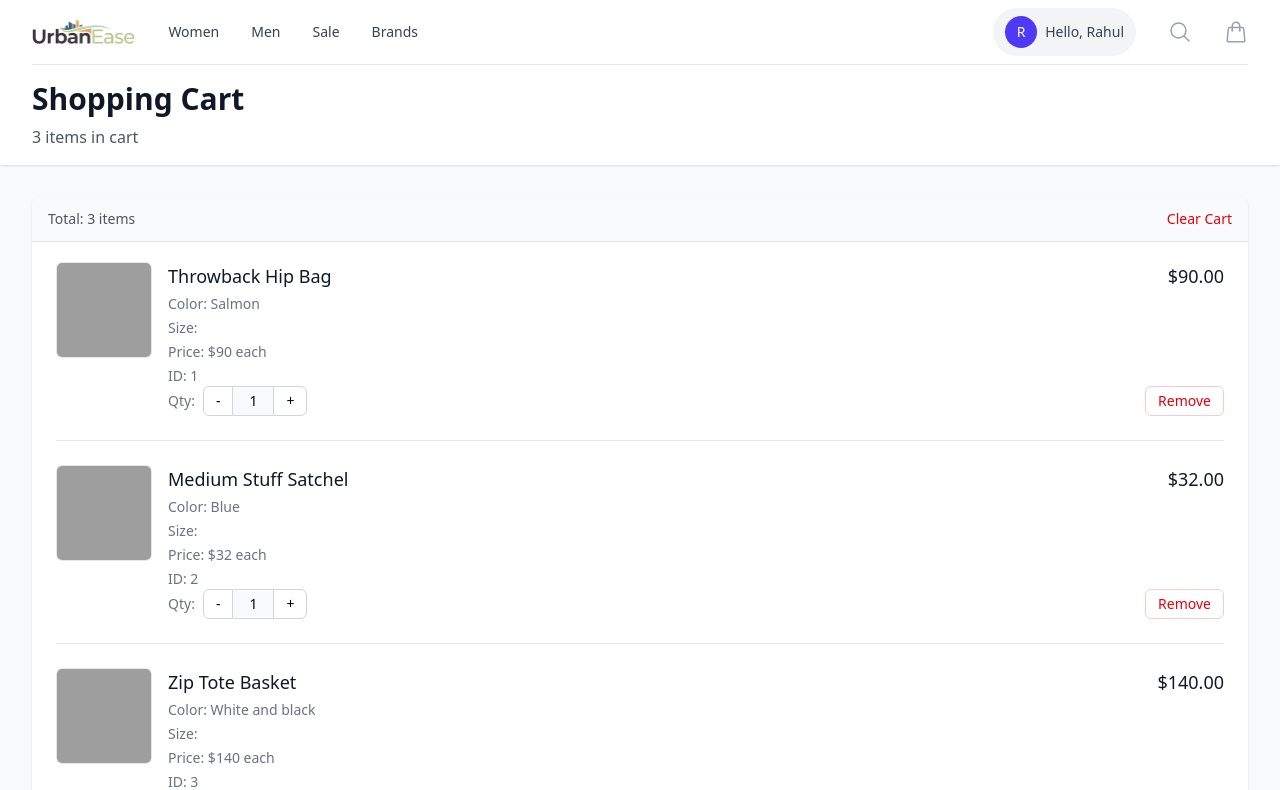
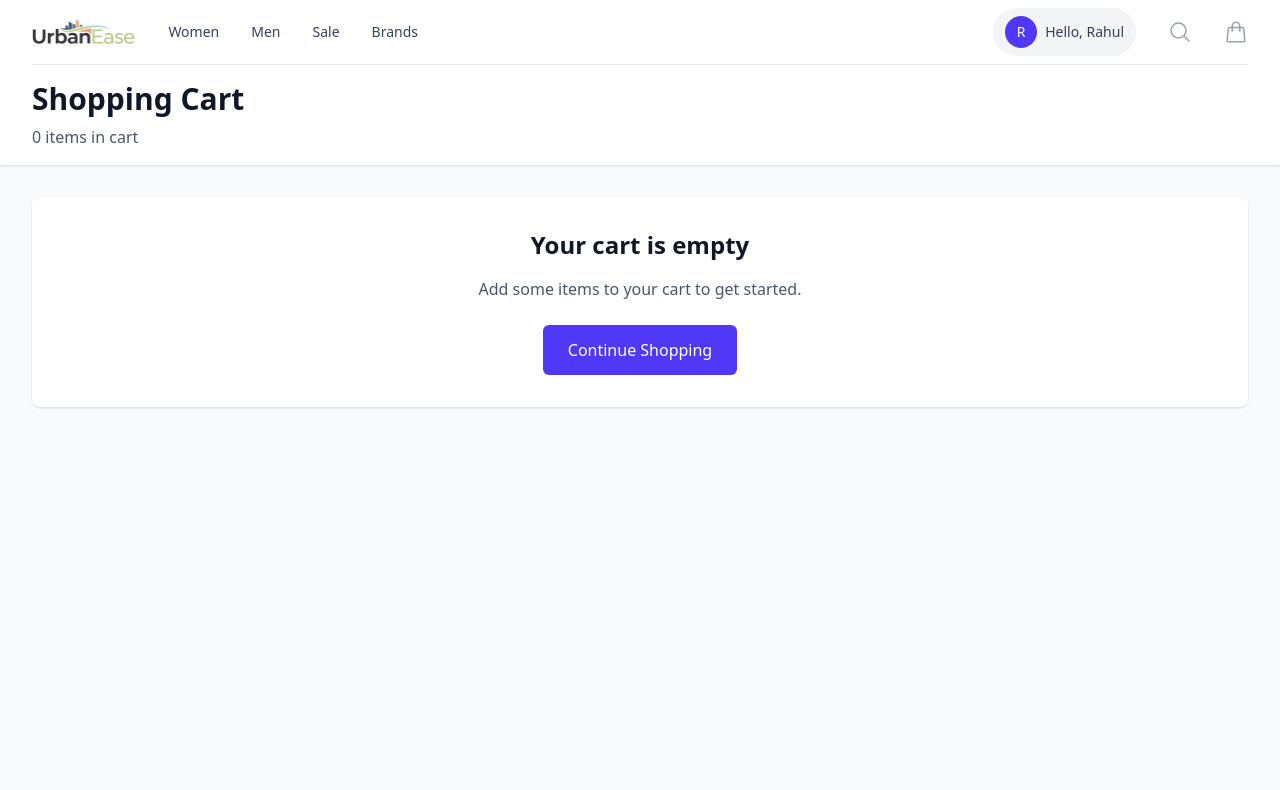
Before and after one commit to Jaid-Khan/E-Commerce, a React (Vite) app: page /cart in a window 1280 px wide. Shown: the top 790 px of the page. Built offline with nearby package versions, Linux system fonts and the light colour scheme; grey boxes are pictures that could not be loaded.

Commit message:
removed test cart data for card

```diff
--- a/src/Data/CartData.js
+++ b/src/Data/CartData.js
@@ -1,27 +1,27 @@
 // cartData.js
 export const initialCartItems = [
-  {
-    id: 1,
-    name: "Throwback Hip Bag",
-    price: 90.00,
-    color: "Salmon",
-    quantity: 1,
-    image: "https://tailwindcss.com/plus-assets/img/ecommerce-images/shopping-cart-page-04-product-01.jpg"
-  },
-  {
-    id: 2,
-    name: "Medium Stuff Satchel",
-    price: 32.00,
-    color: "Blue",
-    quantity: 1,
-    image: "https://tailwindcss.com/plus-assets/img/ecommerce-images/shopping-cart-page-04-product-02.jpg"
-  },
-  {
-    id: 3,
-    name: "Zip Tote Basket",
-    price: 140.00,
-    color: "White and black",
-    quantity: 1,
-    image: "https://tailwindcss.com/plus-assets/img/ecommerce-images/shopping-cart-page-04-product-03.jpg"
-  }
+  // {
+  //   id: 1,
+  //   name: "Throwback Hip Bag",
+  //   price: 90.00,
+  //   color: "Salmon",
+  //   quantity: 1,
+  //   image: "https://tailwindcss.com/plus-assets/img/ecommerce-images/shopping-cart-page-04-product-01.jpg"
+  // },
+  // {
+  //   id: 2,
+  //   name: "Medium Stuff Satchel",
+  //   price: 32.00,
+  //   color: "Blue",
+  //   quantity: 1,
+  //   image: "https://tailwindcss.com/plus-assets/img/ecommerce-images/shopping-cart-page-04-product-02.jpg"
+  // },
+  // {
+  //   id: 3,
+  //   name: "Zip Tote Basket",
+  //   price: 140.00,
+  //   color: "White and black",
+  //   quantity: 1,
+  //   image: "https://tailwindcss.com/plus-assets/img/ecommerce-images/shopping-cart-page-04-product-03.jpg"
+  // }
 ];
```
